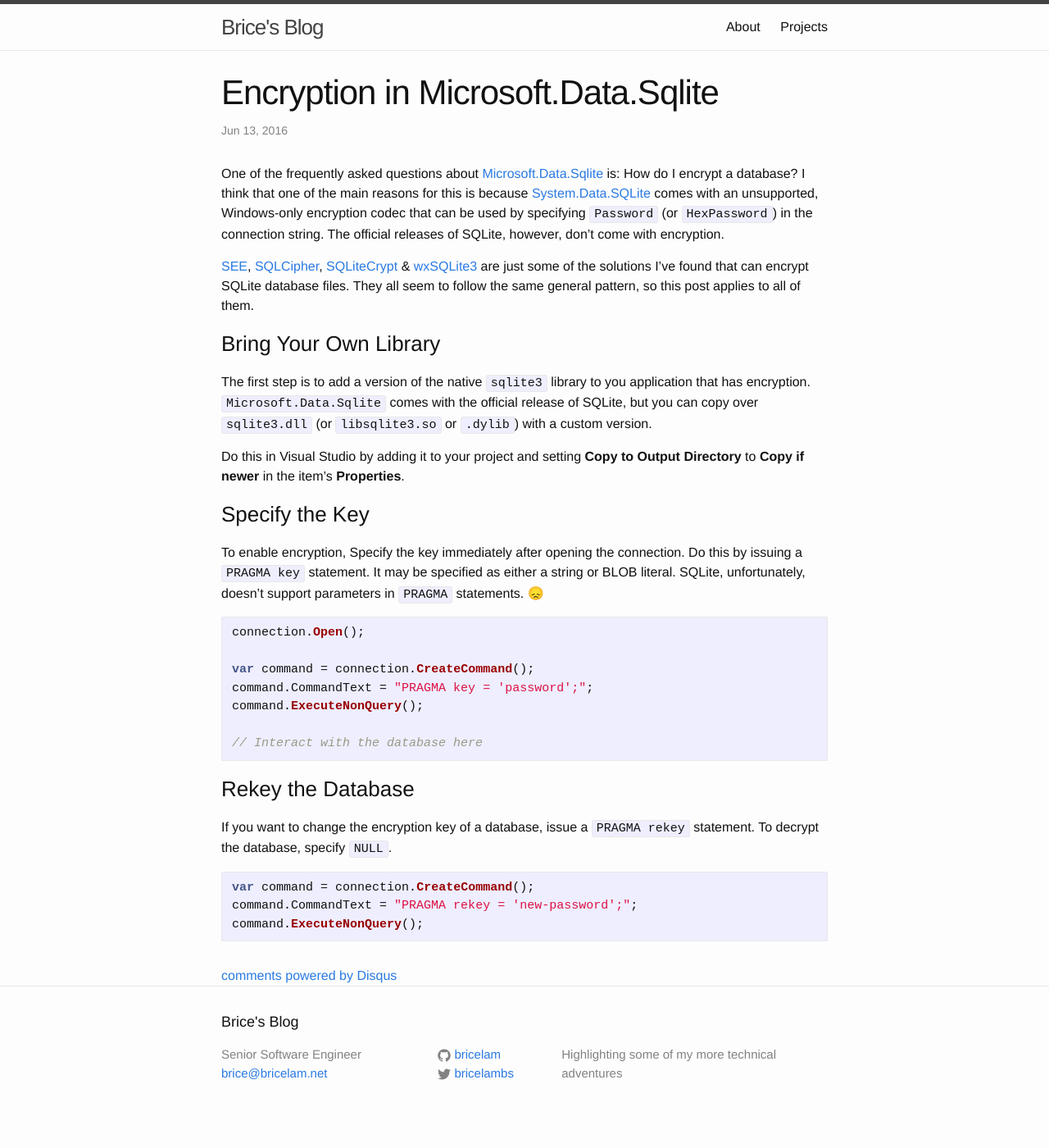
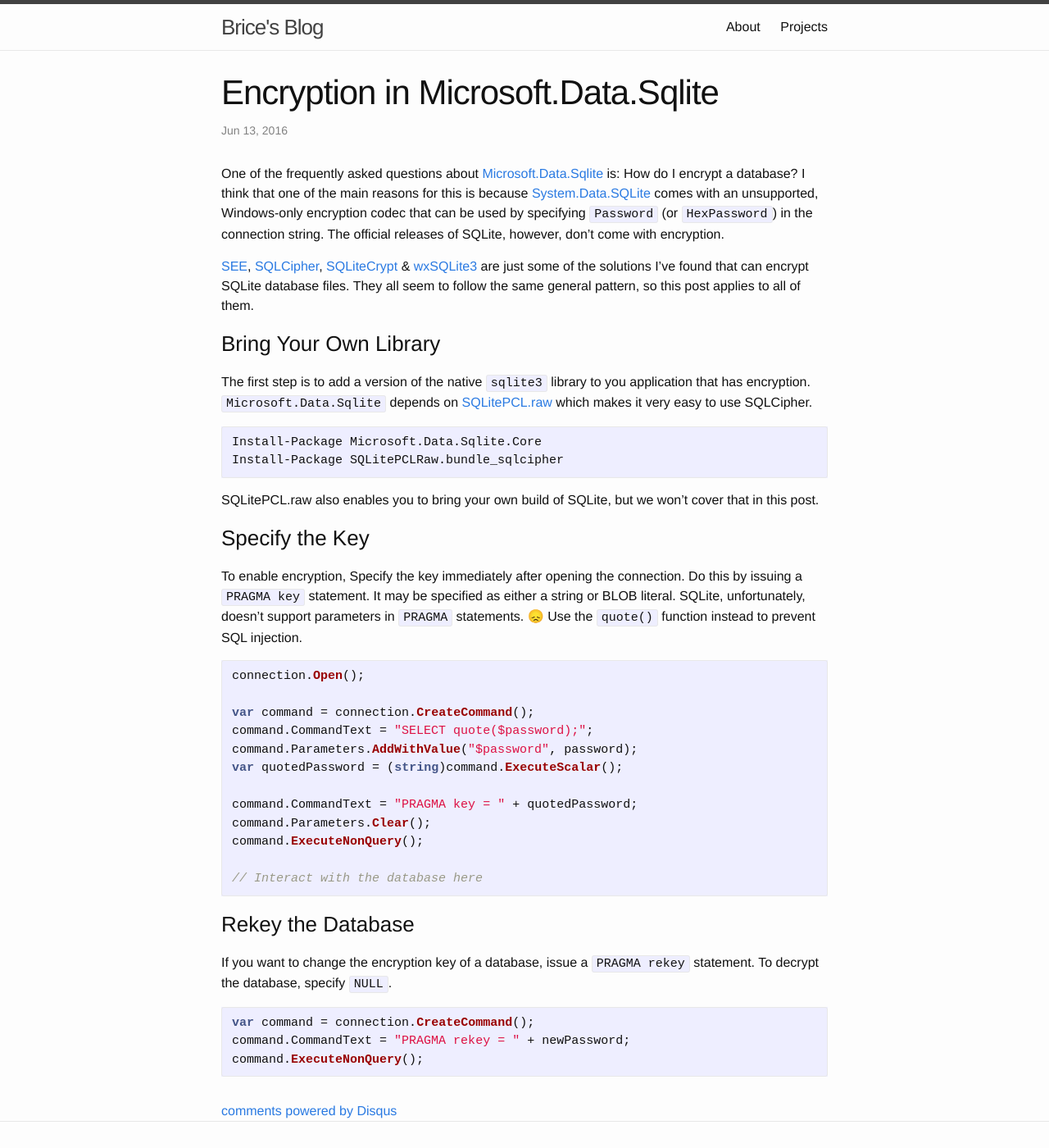
Before and after one commit to bricelam/bricelam.github.io, a Jekyll site: the page built from _posts/2016-06-13-sqlite-encryption.md, in a window 1280 px wide and 1400 px high. Shown: the whole window at 82% size. Built offline with Jekyll 4.4.1, drawn with Linux system fonts in a browser that asks for light colours; emoji names are drawn with the system emoji font; comment, search, counter and statistics services are not loaded.

Commit message:
Update "Encryption in Microsoft.Data.Sqlite"

````diff
--- a/_posts/2016-06-13-sqlite-encryption.md
+++ b/_posts/2016-06-13-sqlite-encryption.md
@@ -15,23 +15,31 @@ SQLite database files. They all seem to follow the same general pattern, so this
 Bring Your Own Library
 ----------------------
 The first step is to add a version of the native `sqlite3` library to you application that has encryption.
-`Microsoft.Data.Sqlite` comes with the official release of SQLite, but you can copy over `sqlite3.dll` (or
-`libsqlite3.so` or `.dylib`) with a custom version.
+`Microsoft.Data.Sqlite` depends on [SQLitePCL.raw][7] which makes it very easy to use SQLCipher.
 
-Do this in Visual Studio by adding it to your project and setting **Copy to Output Directory** to **Copy if newer** in
-the item's **Properties**.
+```powershell
+Install-Package Microsoft.Data.Sqlite.Core
+Install-Package SQLitePCLRaw.bundle_sqlcipher
+```
+
+SQLitePCL.raw also enables you to bring your own build of SQLite, but we won't cover that in this post.
 
 Specify the Key
 ---------------
 To enable encryption, Specify the key immediately after opening the connection. Do this by issuing a `PRAGMA key`
 statement. It may be specified as either a string or BLOB literal. SQLite, unfortunately, doesn't support parameters in
-`PRAGMA` statements. :disappointed:
+`PRAGMA` statements. :disappointed: Use the `quote()` function instead to prevent SQL injection.
 
 ```csharp
 connection.Open();
 
 var command = connection.CreateCommand();
-command.CommandText = "PRAGMA key = 'password';";
+command.CommandText = "SELECT quote($password);";
+command.Parameters.AddWithValue("$password", password);
+var quotedPassword = (string)command.ExecuteScalar();
+
+command.CommandText = "PRAGMA key = " + quotedPassword;
+command.Parameters.Clear();
 command.ExecuteNonQuery();
 
 // Interact with the database here
@@ -44,7 +52,7 @@ specify `NULL`.
 
 ```csharp
 var command = connection.CreateCommand();
-command.CommandText = "PRAGMA rekey = 'new-password';";
+command.CommandText = "PRAGMA rekey = " + newPassword;
 command.ExecuteNonQuery();
 ```
 
````
Also changed, not shown: other parts of _posts/2016-06-13-sqlite-encryption.md (+1 -0 lines).
